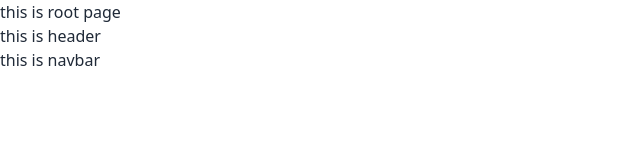
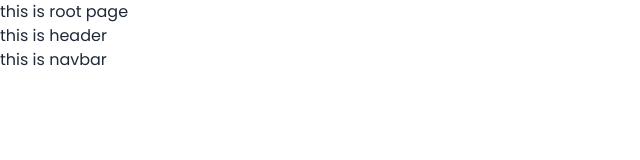
Before and after one commit to iamapusaha/dragon-news, a React (Vite) app: page / in a window 1280 px wide. Shown: the top 160 px of the page, without its empty margins (0-640 px from the left). Built offline with nearby package versions, Linux system fonts and the light colour scheme.

Commit message:
add custom font for tailwind

```diff
--- a/src/index.css
+++ b/src/index.css
@@ -1,3 +1,4 @@
+@import url('https://fonts.googleapis.com/css2?family=Poppins:wght@400;500;600;700&display=swap');
 @tailwind base;
 @tailwind components;
 @tailwind utilities;
--- a/src/layouts/Root.jsx
+++ b/src/layouts/Root.jsx
@@ -3,7 +3,7 @@ import { Outlet } from "react-router-dom";
 
 const Root = () => {
     return (
-        <div>
+        <div className="container mx-auto font-poppins">
             <h1>this is root page</h1>
             <Outlet></Outlet>
         </div>
--- a/tailwind.config.js
+++ b/tailwind.config.js
@@ -5,7 +5,11 @@ export default {
     "./src/**/*.{js,ts,jsx,tsx}",
   ],
   theme: {
-    extend: {},
+    extend: {
+      fontFamily: {
+        poppins: "'Poppins', sans-serif"
+      }
+    },
   },
   plugins: [require("daisyui")],
 }
```
